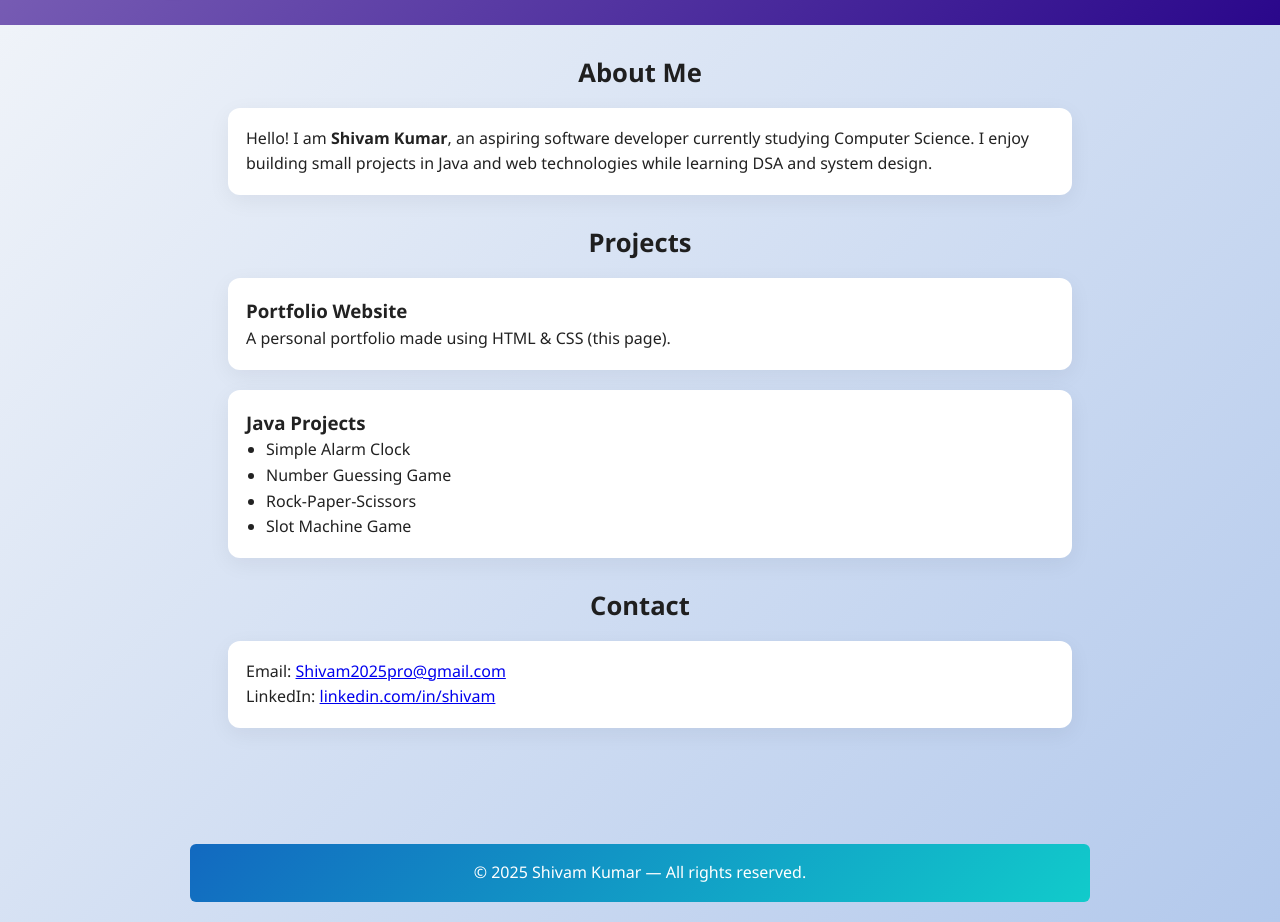
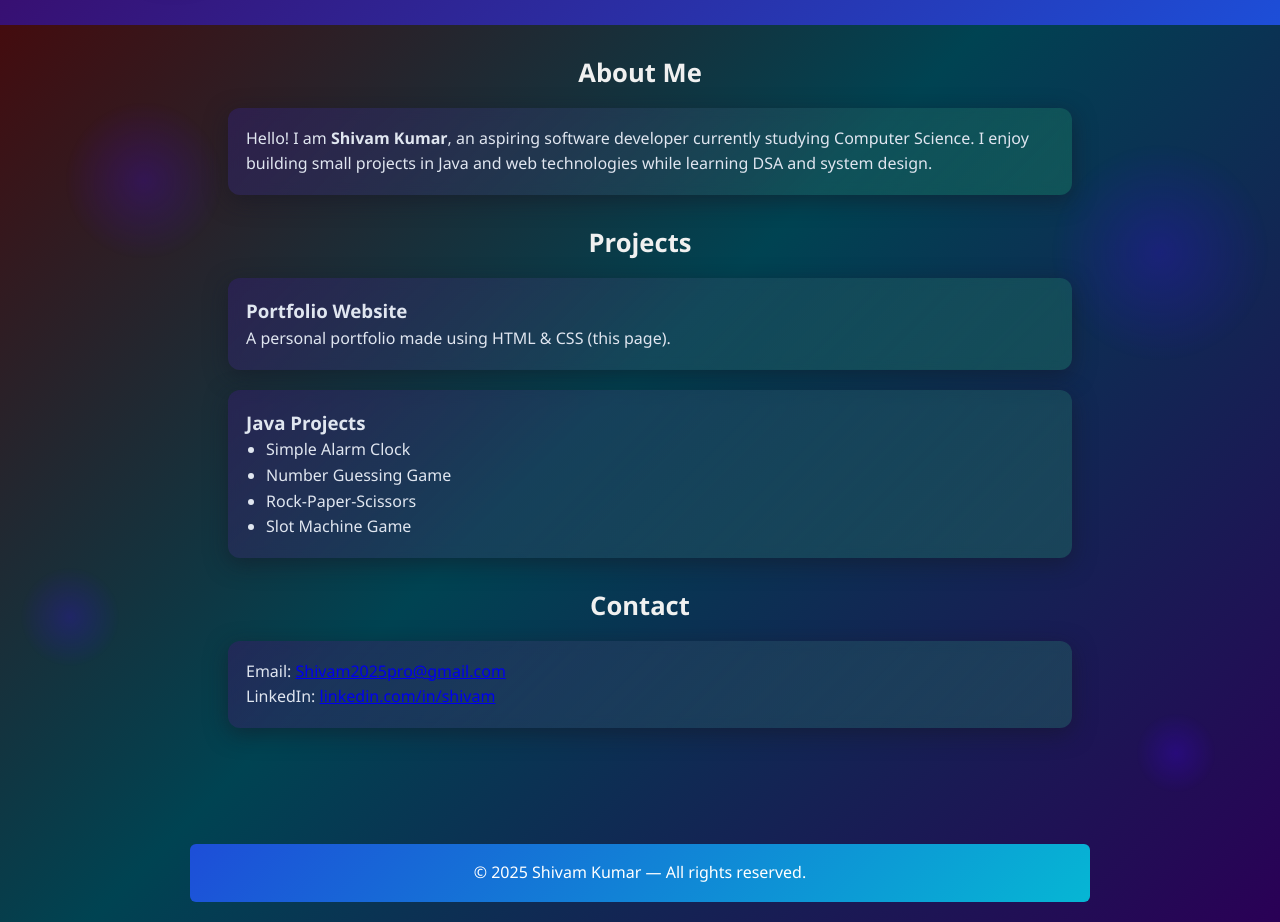
Before and after one commit to Shivams-git/My-Portfolio, a plain HTML site: page index.html in a window 1280 px wide. Shown: the part 181-1103 px from the top of the page. Drawn offline with Linux system fonts and the light colour scheme.

Commit message:
Add files via upload

```diff
--- a/index.html
+++ b/index.html
@@ -1,23 +1,84 @@
 <!DOCTYPE html>
 <html lang="en">
+
 <head>
   <meta charset="utf-8" />
   <meta name="viewport" content="width=device-width,initial-scale=1" />
   <title>Shivam Kumar | Portfolio</title>
   <style>
-    * { box-sizing: border-box; margin: 0; padding: 0; }
+    * {
+      box-sizing: border-box;
+      margin: 0;
+      padding: 0;
+    }
 
     body {
       font-family: "Segoe UI", Tahoma, Geneva, Verdana, sans-serif;
       line-height: 1.6;
-      color: #222;
-      background: linear-gradient(135deg,#f5f7fa,#b3c9ec);
+      color: #e0e6f0;
+      background: linear-gradient(135deg, rgb(82, 0, 0), rgb(0, 67, 82), rgb(42, 0, 86));
+      position: relative;
+      overflow-x: hidden;
+    }
+
+    /* Decorative Circles */
+    .circle {
+      position: absolute;
+      border-radius: 50%;
+      background: radial-gradient(circle, rgba(68, 0, 255, 0.221), transparent 70%);
+      animation: float 12s infinite ease-in-out;
+      z-index: 0;
+    }
+
+    .circle:nth-child(1) {
+      width: 160px;
+      height: 160px;
+      top: 300px;
+      left: 5%;
+      animation-delay: 0s;
+    }
+
+    .circle:nth-child(2) {
+      width: 100px;
+      height: 100px;
+      top: 70%;
+      left: 20px;
+      animation-delay: 2s;
+    }
+
+    .circle:nth-child(3) {
+      width: 220px;
+      height: 220px;
+      top: 30%;
+      right: 10px;
+      animation-delay: 4s;
+    }
+
+    .circle:nth-child(4) {
+      width: 80px;
+      height: 80px;
+      bottom: 10%;
+      right: 5%;
+      animation-delay: 6s;
+    }
+
+    @keyframes float {
+
+      0%,
+      100% {
+        transform: translateY(0px);
+      }
+
+      50% {
+        transform: translateY(-20px);
+      }
     }
 
     .site-header {
-      background: linear-gradient(135deg,#8167b9,#2a078b);
+      background: linear-gradient(135deg, #3b0764, #1d4ed8);
       color: #fff;
       position: relative;
+      z-index: 1;
     }
 
     .header-inner {
@@ -38,27 +99,27 @@
       height: 120px;
       border-radius: 50%;
       object-fit: cover;
-      border: 3px solid rgba(255,255,255,0.22);
-      box-shadow: 0 6px 18px rgba(0,0,0,0.18);
+      border: 3px solid rgba(255, 255, 255, 0.22);
+      box-shadow: 0 6px 18px rgba(0, 0, 0, 0.5);
     }
 
     .header-right {
       flex: 1 1 auto;
       display: flex;
       flex-direction: column;
-      align-items: center;   /* 👈 centers name + tagline */
-      text-align: center;    /* 👈 centers text */
+      align-items: center;
+      text-align: center;
       gap: 8px;
     }
 
     .site-title h1 {
       font-size: clamp(1.4rem, 3vw, 2.4rem);
-      color: #f3efff;
+      color: #ffffff;
       margin: 0;
     }
 
     .tagline {
-      color: rgba(255,255,255,0.92);
+      color: rgba(255, 255, 255, 0.9);
       font-size: clamp(.95rem, 2.2vw, 1.05rem);
     }
 
@@ -69,16 +130,16 @@
     nav.site-nav a {
       display: inline-block;
       padding: 6px 10px;
-      color: rgba(255,255,255,0.95);
+      color: rgba(255, 255, 255, 0.95);
       margin: 0 6px;
       font-weight: 600;
       border-radius: 8px;
-      transition: background .18s ease, transform .15s ease;
+      transition: background .25s ease, transform .25s ease;
     }
 
     nav.site-nav a:hover {
-      background: rgba(255,255,255,0.08);
-      transform: translateY(-2px);
+      background: rgba(255, 255, 255, 0.12);
+      transform: translateY(-3px) scale(1.05);
     }
 
     main {
@@ -86,35 +147,57 @@
       margin: 28px auto;
       padding: 0 18px 60px;
       position: relative;
+      z-index: 1;
     }
 
-    section { margin-bottom: 28px; }
-    section h2 { font-size: 1.6rem; margin-bottom: 14px; color: #1f1f1f; text-align: center; }
+    section {
+      margin-bottom: 28px;
+    }
+
+    section h2 {
+      font-size: 1.6rem;
+      margin-bottom: 14px;
+      color: #f0f0f0;
+      text-align: center;
+      transition: transform .25s ease, color .25s ease;
+    }
+
+    section h2:hover {
+      transform: scale(1.05);
+      color: #60a5fa;
+    }
 
     .card {
-      background: #fff;
+      background: linear-gradient(135deg, #2f2061a0, #2abc6e3b);
       border-radius: 12px;
       padding: 18px;
-      box-shadow: 0 6px 22px rgba(22,22,35,0.06);
+      box-shadow: 0 6px 22px rgba(22, 22, 35, 0.5);
       margin-left: 20px;
+      transition: transform .3s ease, box-shadow .3s ease;
+      backdrop-filter: blur(6px);
     }
 
-    /* 👇 Added margin just for Java Projects card */
-    .projects-list .card + .card {
+    .card:hover {
+      transform: translateY(-8px);
+      box-shadow: 0 12px 30px rgba(140, 0, 255, 0.466);
+    }
+
+    .projects-list .card+.card {
       margin-top: 20px;
     }
 
     footer {
-      background: linear-gradient(135deg,#1269c0,#11cbcb);
+      background: linear-gradient(135deg, #1d4ed8, #06b6d4);
       color: #fff;
       text-align: center;
       padding: 16px;
       border-radius: 6px;
       max-width: 900px;
       margin: 20px auto;
+      position: relative;
+      z-index: 1;
     }
 
-    /* Responsive */
     @media (max-width: 768px) {
       .header-inner {
         flex-direction: column;
@@ -122,21 +205,35 @@
         text-align: center;
         gap: 12px;
       }
-      .profile-img { width: 96px; height: 96px; }
+
+      .profile-img {
+        width: 96px;
+        height: 96px;
+      }
     }
-    ul{
+
+    ul {
       margin-left: 20px;
     }
   </style>
 </head>
+
 <body>
+  <!-- Decorative Circles -->
+  <div class="circle"></div>
+  <div class="circle"></div>
+  <div class="circle"></div>
+  <div class="circle"></div>
+
   <header class="site-header">
     <div class="header-inner">
       <div class="profile-left">
         <img class="profile-img" src="MY DP.jpg" alt="Shivam Kumar profile photo" />
       </div>
       <div class="header-right">
-        <div class="site-title"><h1>Shivam Kumar</h1></div>
+        <div class="site-title">
+          <h1>Shivam Kumar</h1>
+        </div>
         <div class="tagline">Aspiring Software Developer</div>
         <nav class="site-nav">
           <a href="#about">About</a>
@@ -151,8 +248,9 @@
     <section id="about">
       <h2>About Me</h2>
       <div class="card">
-        <p>Hello! I am <strong>Shivam Kumar</strong>, an aspiring software developer currently studying Computer Science.
-           I enjoy building small projects in Java and web technologies while learning DSA and system design.</p>
+        <p>Hello! I am <strong>Shivam Kumar</strong>, an aspiring software developer currently studying Computer
+          Science.
+          I enjoy building small projects in Java and web technologies while learning DSA and system design.</p>
       </div>
     </section>
 
@@ -177,7 +275,8 @@
       <h2>Contact</h2>
       <div class="card">
         <p>Email: <a href="mailto:Shivam2025pro@gmail.com">Shivam2025pro@gmail.com</a></p>
-        <p>LinkedIn: <a href="https://www.linkedin.com/in/shivam-kumar-47b3a9367/" target="_blank">linkedin.com/in/shivam</a></p>
+        <p>LinkedIn: <a href="https://www.linkedin.com/in/shivam-kumar-47b3a9367/"
+            target="_blank">linkedin.com/in/shivam</a></p>
       </div>
     </section>
   </main>
@@ -186,4 +285,5 @@
     © 2025 Shivam Kumar — All rights reserved.
   </footer>
 </body>
+
 </html>
```
